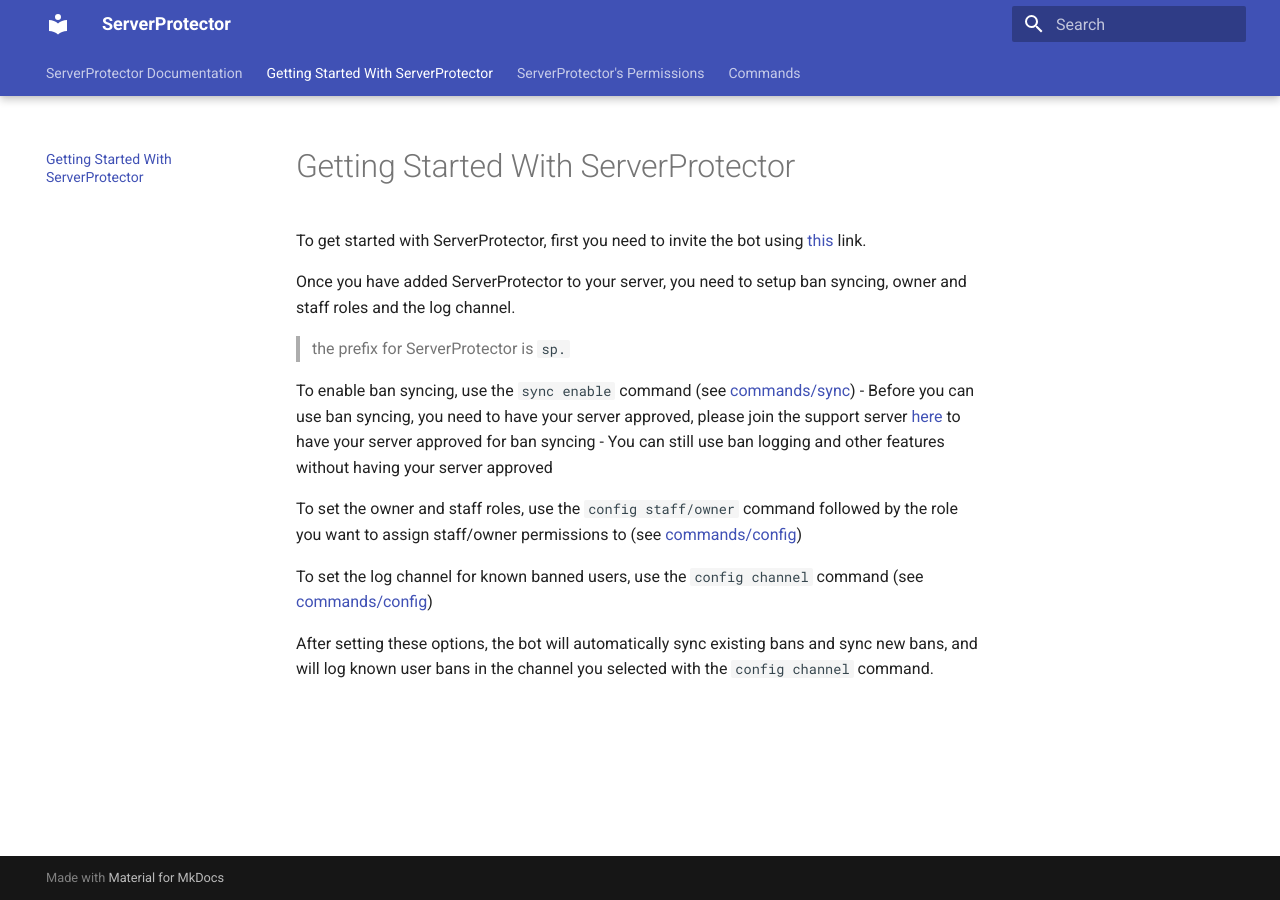
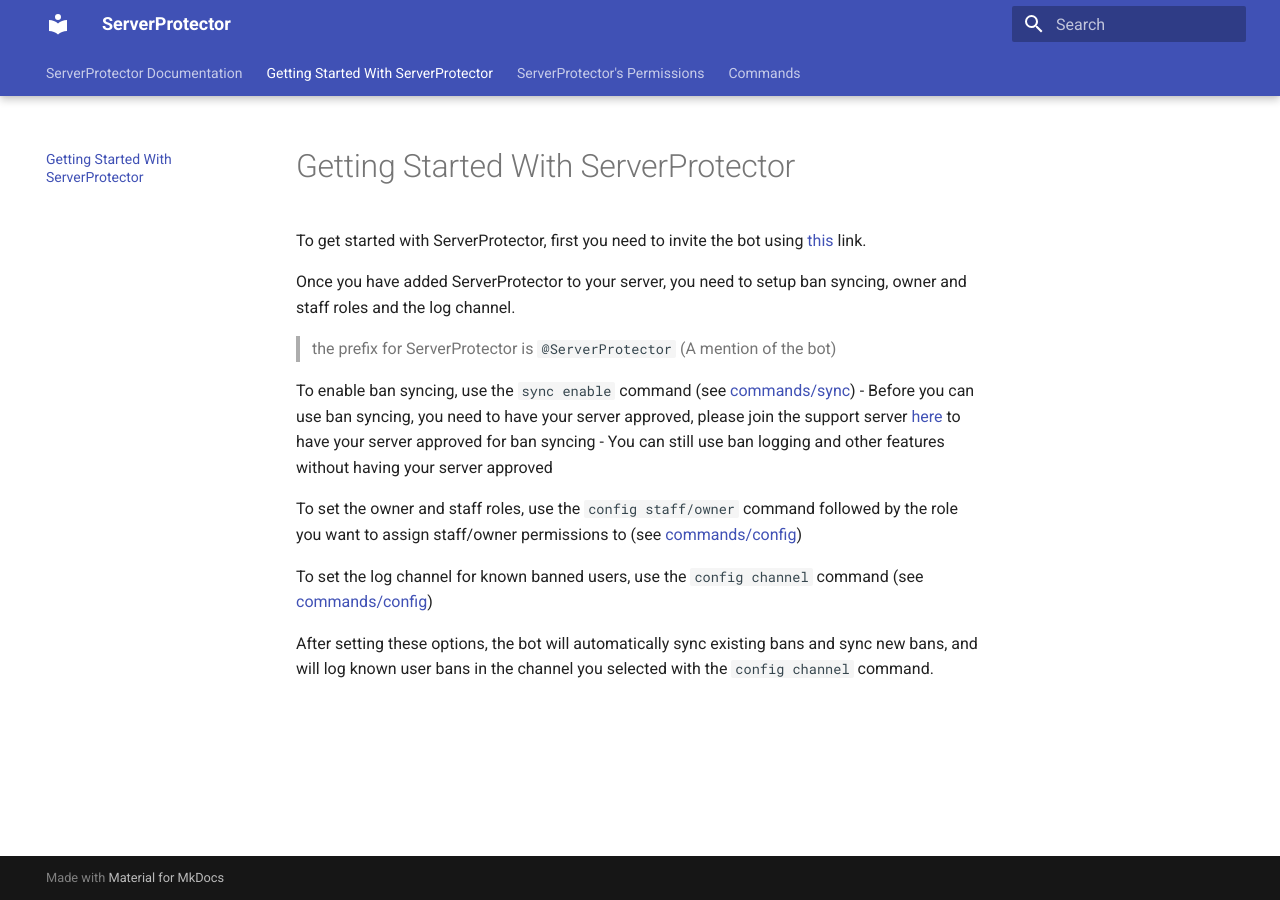
Before and after one commit to sniff122Development/ServerProtectorDocs, an MkDocs documentation site: the page built from docs/getting started.md, in a window 1280 px wide. Built offline with MkDocs 1.6.1 and Material for MkDocs 9.7.7, drawn with Linux system fonts in a browser that asks for light colours.

Commit message:
update prefix

```diff
--- a/docs/getting started.md
+++ b/docs/getting started.md
@@ -4,7 +4,7 @@ To get started with ServerProtector, first you need to invite the bot using [thi
 
 Once you have added ServerProtector to your server, you need to setup ban syncing, owner and staff roles and the log channel.
 
-> the prefix for ServerProtector is `sp.`
+> the prefix for ServerProtector is `@ServerProtector` (A mention of the bot)
 
 To enable ban syncing, use the `sync enable` command (see [commands/sync](/commands/sync#enable))
 - Before you can use ban syncing, you need to have your server approved, please join the support server [here](https://support.serverprotector.me) to have your server approved for ban syncing
```
